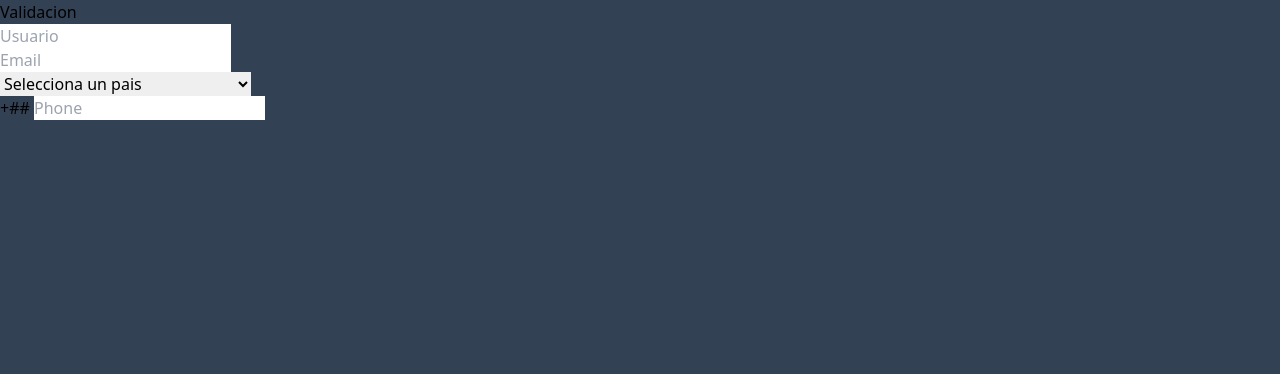
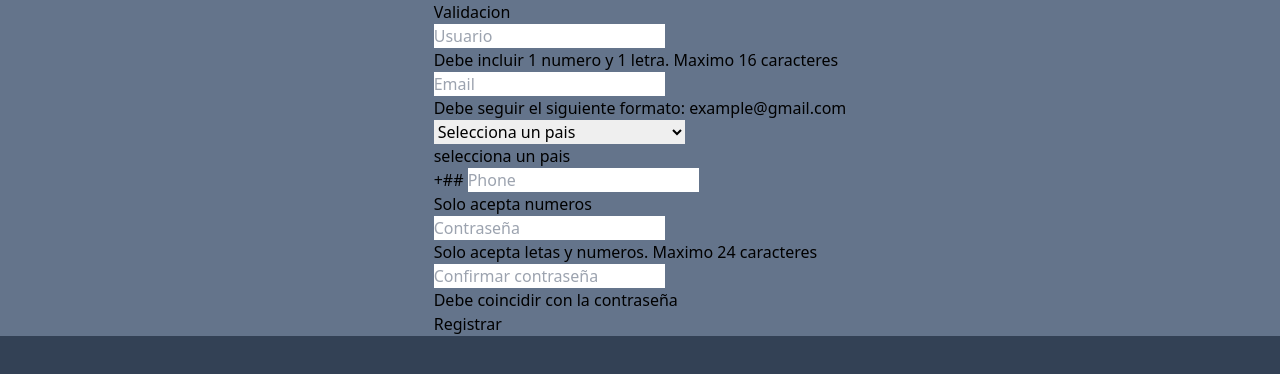
Before and after one commit to REyyyy43/DollarsHub, a website: page Frontend/views/signup/index.html in a window 1280 px wide. Drawn offline with nearby package versions, Linux system fonts and the light colour scheme.

Commit message:
tree commit

```diff
--- a/Frontend/views/signup/index.html
+++ b/Frontend/views/signup/index.html
@@ -8,7 +8,7 @@
     <title>Sign Up|AB</title>
 </head>
 <body class="bg-slate-700">
-    <form id="form">
+    <form id="form" class="flex flex-col justify-center content-center bg-slate-500 items-start flex-wrap">
         <h1 id="form-title">Validacion</h1>
         <div class="input-div">
             <input
@@ -16,6 +16,9 @@
             id="name-input"
             placeholder="Usuario"
             >
+            <p class="information">
+                Debe incluir 1 numero y 1 letra. Maximo 16 caracteres
+            </p>
         </div>
         <div class="input-div">
             <input
@@ -23,6 +26,9 @@
             id="email-input"
             placeholder="Email"
             >
+            <p class="information">
+                Debe seguir el siguiente formato: example@gmail.com
+            </p>
         </div>
     <div class="input-div">
         <select id="countries">
@@ -244,10 +250,10 @@
                 <option data-countryCode="ZM" value="260">Zambia (+260)</option>
                 <option data-countryCode="ZW" value="263">Zimbabwe (+263)</option>
 </select>
-
-
-</select>
-        </div>
+<p class="information">
+    selecciona un pais
+</p>
+</div>
         <div class="input-div">
             <span id="phone-code">+##</span>
             <input
@@ -255,7 +261,31 @@
             id="phone-input"
             placeholder="Phone"
             >
+            <p class="information">
+                Solo acepta numeros
+            </p>
         </div>
+        <div class="input-div">
+            <input
+            type="password"
+            id="password-input"
+            placeholder="Contraseña"
+            >
+            <p class="information">
+               Solo acepta letas y numeros. Maximo 24 caracteres
+            </p>
+        </div>
+        <div class="input-div">
+            <input
+            type="match"
+            id="match-input"
+            placeholder="Confirmar contraseña"
+            >
+            <p class="information">
+               Debe coincidir con la contraseña
+            </p>
+        </div>
+        <button id="form-btn">Registrar</button>
     </form>
 
    <div style="background-color: rgb(25, 73, 51); clip-path: polygon(0 0, 100% 0, 100% 50%, 100% 100%, 58% 60%, 0 0);">
```
